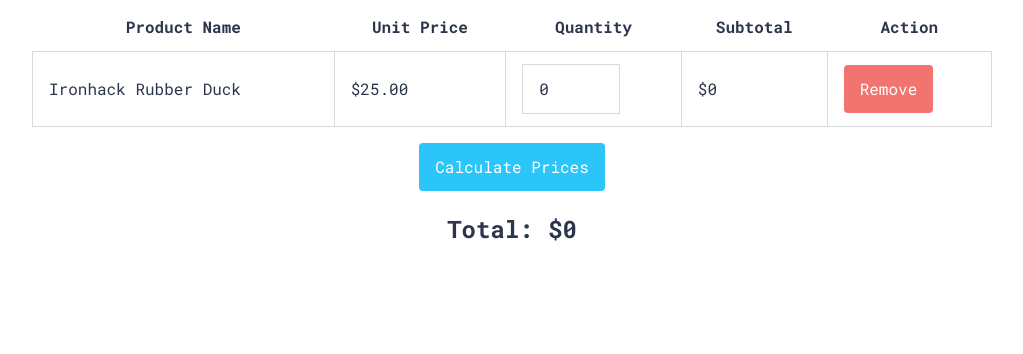
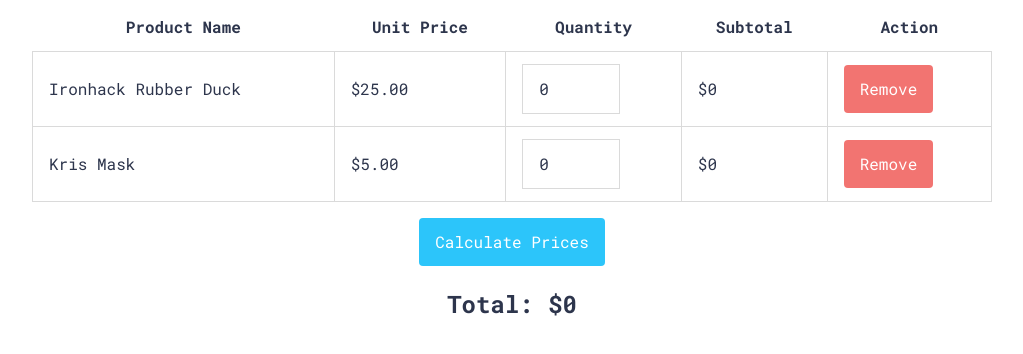
Before and after one commit to DesarrolladoresMasquerades/m1_d07-lab-iron_cart-PabloLlopp, a website: page index.html in a window 1280 px wide. Both pictures are taken after a click on the button "Calculate Prices". Shown: the part 104-458 px from the top of the page, without its empty margins (128-1151 px from the left). Drawn offline with Linux system fonts and the light colour scheme.

Commit message:
finished until iteration 5

```diff
--- a/index.html
+++ b/index.html
@@ -32,6 +32,19 @@
             <button class="btn btn-remove">Remove</button>
           </td>
         </tr>
+        <tr class="product">
+          <td class="name">
+            <span>Kris Mask</span>
+          </td>
+          <td class="price">$<span>5.00</span></td>
+          <td class="quantity">
+            <input type="number" value="0" min="0" placeholder="Quantity" />
+          </td>
+          <td class="subtotal">$<span>0</span></td>
+          <td class="action">
+            <button class="btn btn-remove">Remove</button>
+          </td>
+        </tr>
         <!-- Iteration 2: Add more products here -->
       </tbody>
       <tfoot>
--- a/js/index.js
+++ b/js/index.js
@@ -1,31 +1,60 @@
 // ITERATION 1
 
 function updateSubtotal(product) {
-  console.log('Calculating subtotal, yey!');
+  //console.log('Calculating subtotal, yey!');
 
-  //... your code goes here
+  const price = product.querySelector('.price span').innerText;
+
+  const quantity = product.querySelector('.quantity input').value;
+
+  const total = price * quantity;
+
+  const subtotal = product.querySelector('.subtotal span').innerText = total;
+
+  return subtotal;
 }
+
+
 
 function calculateAll() {
   // code in the following two lines is added just for testing purposes.
   // it runs when only iteration 1 is completed. at later point, it can be removed.
-  const singleProduct = document.querySelector('.product');
-  updateSubtotal(singleProduct);
+   //const singleProduct = document.querySelector('.product');
+  // updateSubtotal(singleProduct);
   // end of test
 
   // ITERATION 2
-  //... your code goes here
+
+  const product = Array.from(document.querySelectorAll('.product'));
+  let sumPrice = 0;
+
+
+  product.forEach(element => {
+    sumPrice += updateSubtotal(element)
+  });
+
+   //console.log("sum",sumPrice)
+  // console.log("subt",)
+
 
   // ITERATION 3
-  //... your code goes here
+
+  const total = document.getElementById('total-value').querySelector('span').innerText = sumPrice
+
 }
 
 // ITERATION 4
 
 function removeProduct(event) {
-  const target = event.currentTarget;
-  console.log('The target in remove is:', target);
-  //... your code goes here
+
+//const father2 = document.getElementsByClassName('.product')
+//const remove = father.removeChild('father2')
+const target = event.currentTarget;
+let father = target.parentNode.parentNode
+father.remove()
+calculateAll()
+
+//console.log('The target in remove is:', target);
 }
 
 // ITERATION 5
@@ -38,5 +67,12 @@
   const calculatePricesBtn = document.getElementById('calculate');
   calculatePricesBtn.addEventListener('click', calculateAll);
 
+  const removeBtn = Array.from(document.getElementsByClassName('btn-remove'));
+  removeBtn.forEach(element => {
+    element.addEventListener('click', removeProduct);
+  });
+
+
+ // console.log()
   //... your code goes here
 });
```
